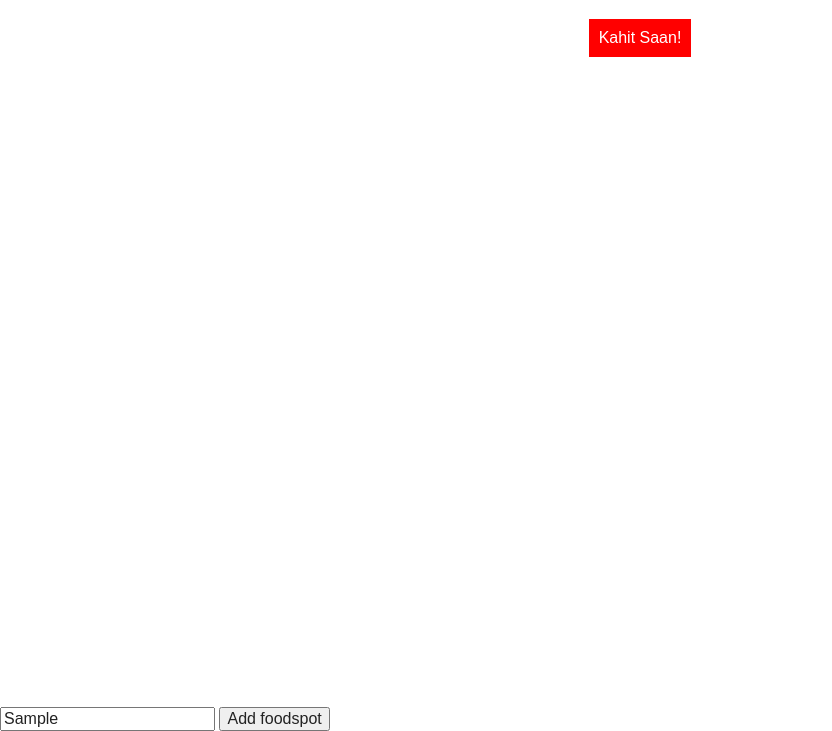
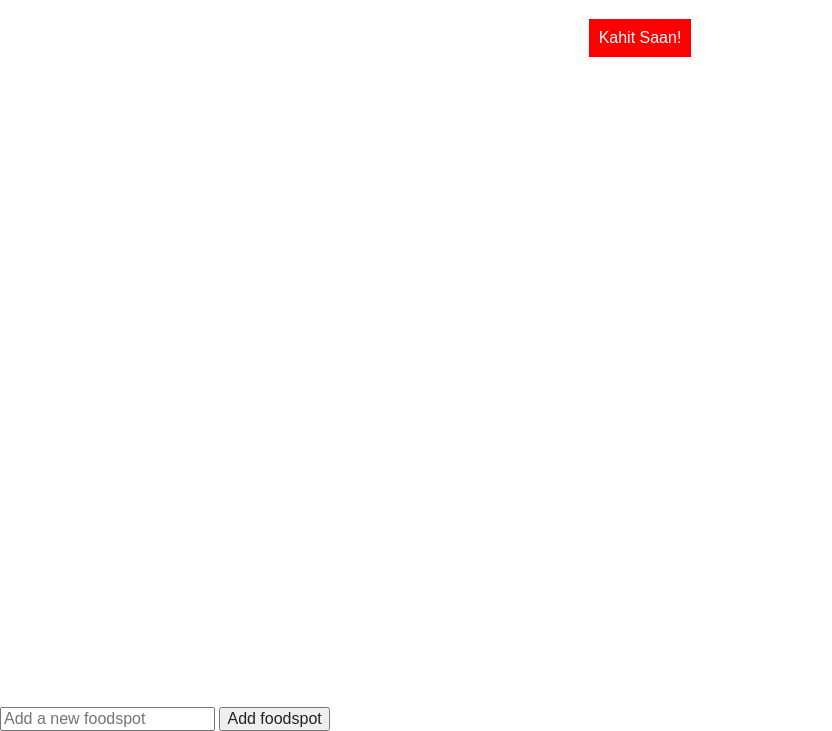
Before and after one commit to mens-rea/kahitsaan, a plain HTML site: page index.html in a window 1280 px wide. Both pictures are taken after typing "Sample" into the empty fields and a click on the input "Add foodspot". Shown: the part 69-800 px from the top of the page, without its empty margins (0-832 px from the left). Drawn offline with Linux system fonts and the light colour scheme.

Commit message:
empty field after adding

```diff
--- a/index.html
+++ b/index.html
@@ -46,7 +46,7 @@
 
             function add(){
                 foodplaces.push(document.getElementById("newFoodSpot").value);
-                document.getElementById.value = "";
+                document.getElementById("newFoodSpot").value = "";
                 alert(foodplaces[foodplaces.length-1]+" has been added to choices!");
             }
 
```
